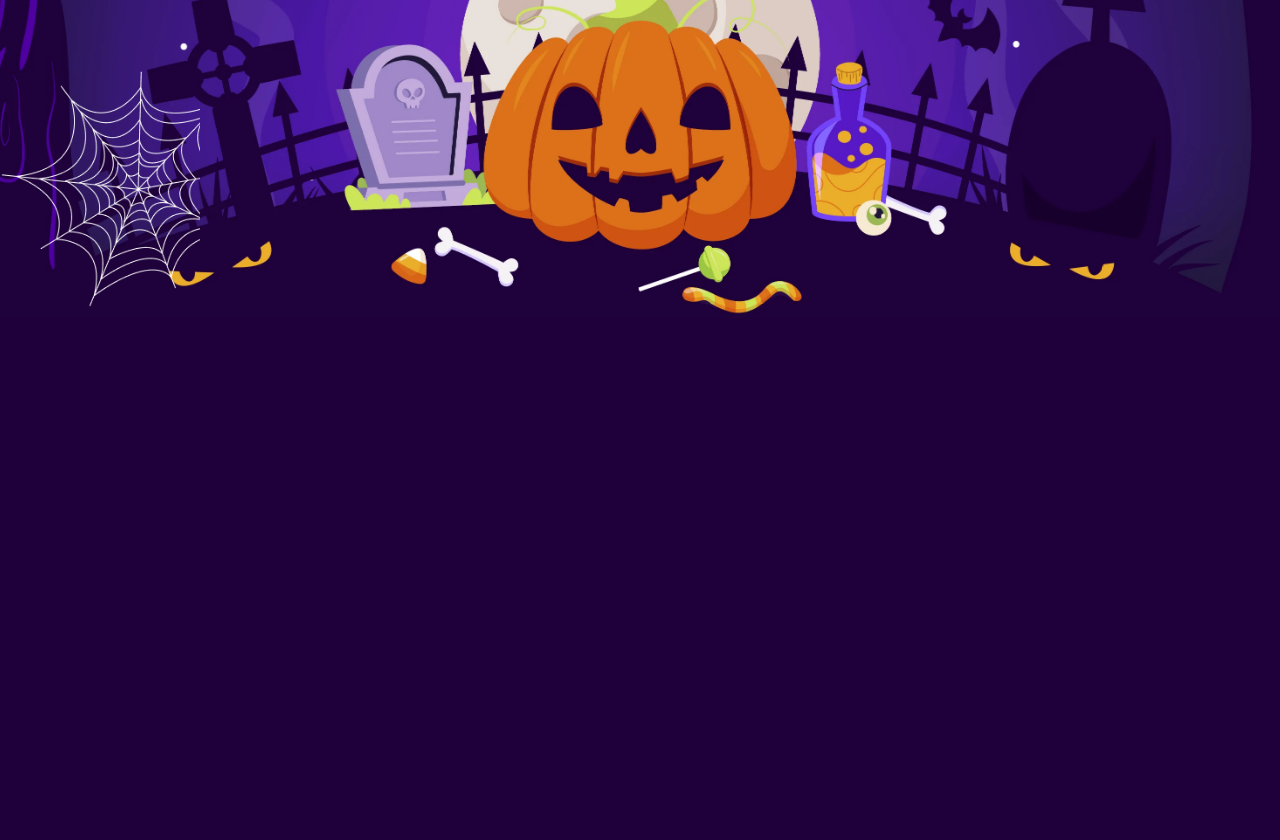
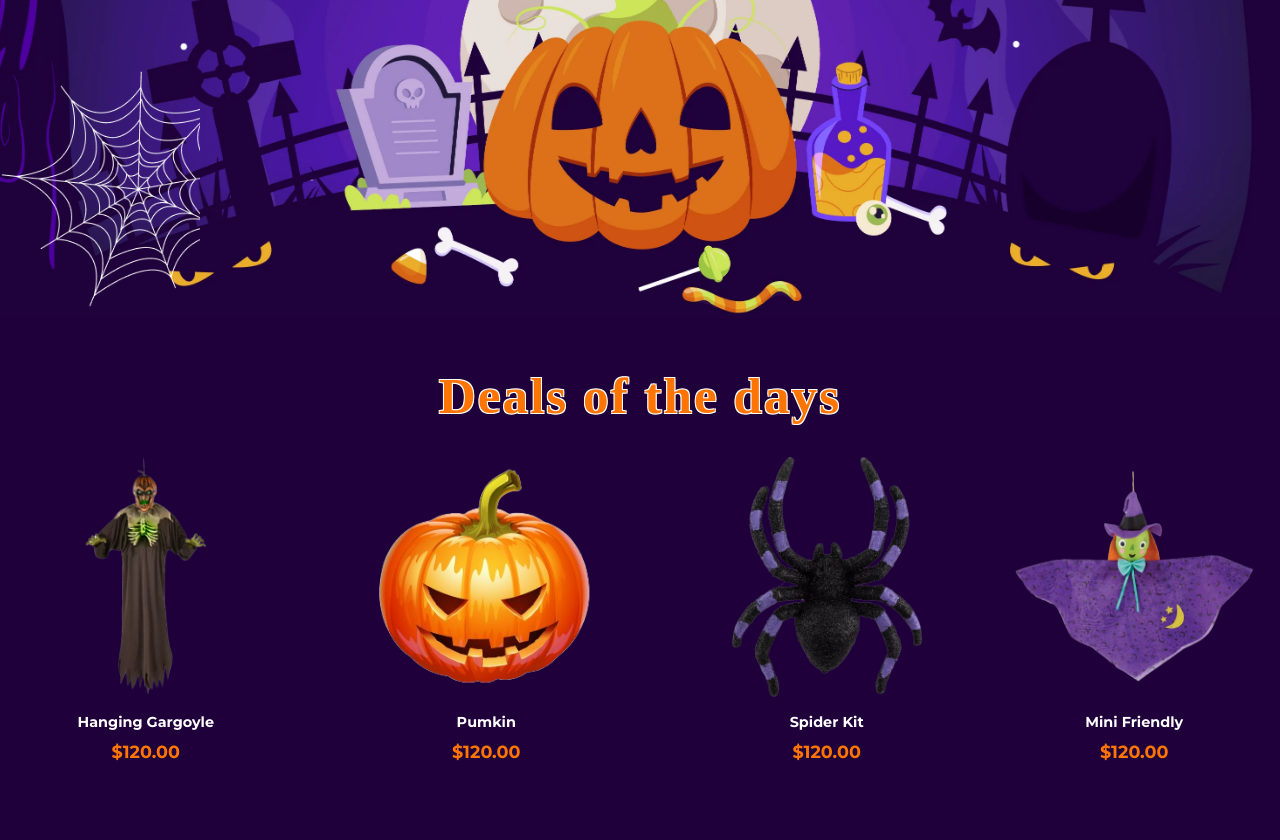
Before and after one commit to SnowFox-95/HalloweenSite, a website: page src/html/index.html in a window 1280 px wide. Shown: the part 582-1422 px from the top of the page. Before the commit the page ends 900 px from the top, so only its background shows below. Drawn offline with nearby package versions, Linux system fonts and the light colour scheme; files that its build step writes are made by us from their sources; files whose address does not match are found by name; a web font is replaced by a local one.

Commit message:
[ X ] section Deals

```diff
--- /dev/null
+++ b/src/html/blocks/deals-content.html
@@ -0,0 +1,26 @@
+<div class="deal-content container">
+    <div class="deal-box">
+        <img src="img/deal-1.png" alt="">
+        <h2>Hanging Gargoyle </h2>
+        <span>$120.00</span>
+        <a href="#" class="add-cart">Add to cart</a>
+    </div>
+    <div class="deal-box">
+        <img src="img/deal-2.png" alt="">
+        <h2>Pumkin</h2>
+        <span>$120.00</span>
+        <a href="#" class="add-cart">Add to cart</a>
+    </div>
+    <div class="deal-box">
+        <img src="img/deal-3.png" alt="">
+        <h2>Spider Kit </h2>
+        <span>$120.00</span>
+        <a href="#" class="add-cart">Add to cart</a>
+    </div>
+    <div class="deal-box">
+        <img src="img/deal-4.png" alt="">
+        <h2>Mini Friendly </h2>
+        <span>$120.00</span>
+        <a href="#" class="add-cart">Add to cart</a>
+    </div>
+</div>
--- /dev/null
+++ b/src/html/blocks/deals.html
@@ -0,0 +1,4 @@
+<section class="deals" id="deals">
+    <h2 class="heading"> Deals of the days</h2>
+@@include('deals-content.html')
+</section>
--- a/src/html/index.html
+++ b/src/html/index.html
@@ -13,6 +13,7 @@
 <body>
 	@@include('blocks/header.html')
 	@@include('blocks/home.html')
+	@@include('blocks/deals.html')
 	<script src="js/main.js"></script>
 </body>
 
--- /dev/null
+++ b/src/sass/blocks/deals.scss
@@ -0,0 +1,9 @@
+.heading {
+    font-size: 3.2rem;
+    letter-spacing: 2px;
+    font-family: var(--font-famyly-3);
+    color: var(--main-color);
+    text-shadow: 1px 1px 0 #fff, -1px 1px 0 #fff, -1px -1px 0 #fff, 1px -1px 0 #fff;
+    text-align: center;
+    margin-bottom: 2rem;
+}
--- /dev/null
+++ b/src/sass/blocks/deals_content.scss
@@ -0,0 +1,53 @@
+.deal-content {
+    display: grid;
+    grid-template-columns: repeat(auto-fit, minmax(240px, auto));
+    gap: 1rem;
+}
+
+.deal-box {
+    display: grid;
+    justify-items: center;
+    cursor: pointer;
+
+    img {
+        width: 100%;
+        height: 240px;
+        object-fit: contain;
+        object-position: center;
+        margin-bottom: 1rem;
+    }
+
+    h2 {
+        font-size: 0.9rem;
+        color: var(--text-color);
+    }
+
+    span {
+        font-size: 1.1rem;
+        font-weight: 700;
+        color: var(--main-color);
+        margin: 10px 0 14px;
+    }
+
+    &:hover .add-cart {
+        opacity: 1;
+        transform: translateY(0px);
+    }
+}
+
+.add-cart {
+    display: block;
+    color: var(--text-color);
+    font-size: 0.87rem;
+    border: 1px solid var(--text-color);
+    padding: 7px 20px;
+    border-radius: 20px;
+    opacity: 0;
+    transition: all .4s ease;
+
+    &:hover {
+        background: var(--text-color);
+        color: var(--main-color);
+        transition: all .4s ease;
+    }
+}
--- a/src/sass/main.scss
+++ b/src/sass/main.scss
@@ -6,3 +6,5 @@
 @import 'blocks/header';
 @import 'blocks/home_back';
 @import 'blocks/home_content';
+@import 'blocks/deals';
+@import 'blocks/deals_content';
```
